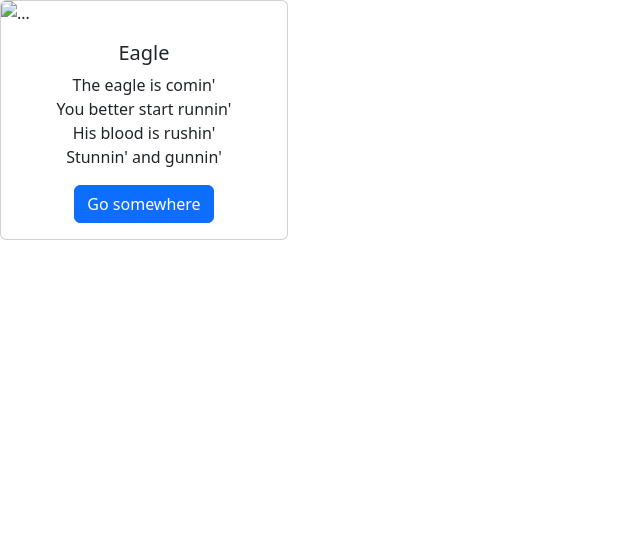
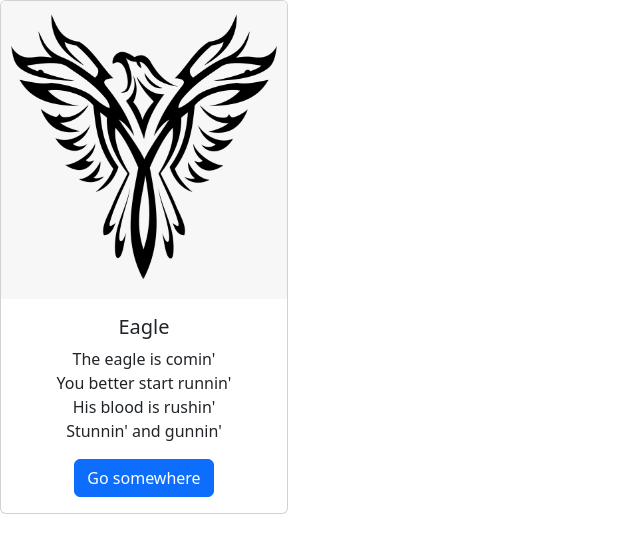
Before and after one commit to Sallu-Salman/checkhost, a plain HTML site: page index.html in a window 1280 px wide. Shown: the whole page, without its empty margins (0-640 px from the left). Drawn offline with nearby package versions, Linux system fonts and the light colour scheme.

Commit message:
Update index.html

```diff
--- a/index.html
+++ b/index.html
@@ -10,7 +10,7 @@
 
 	<body>
 		<div class="card" style="width: 18rem;">
-		  <img src="images/eagle.png" class="card-img-top" alt="...">
+		  <img src="eagle.png" class="card-img-top" alt="...">
 		  <div class="card-body">
 		  <center>
 			<h5 class="card-title" >Eagle</h5>
```
